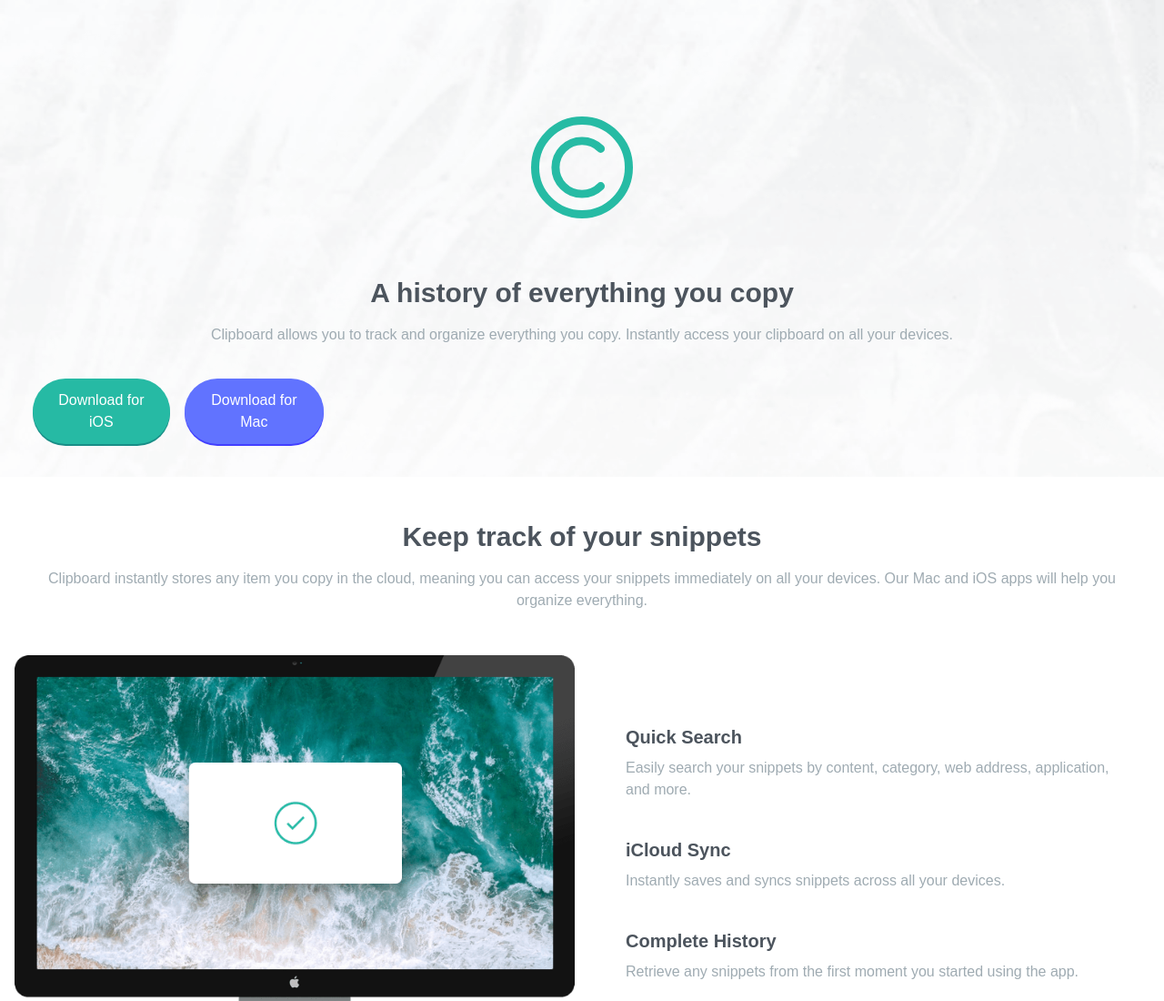
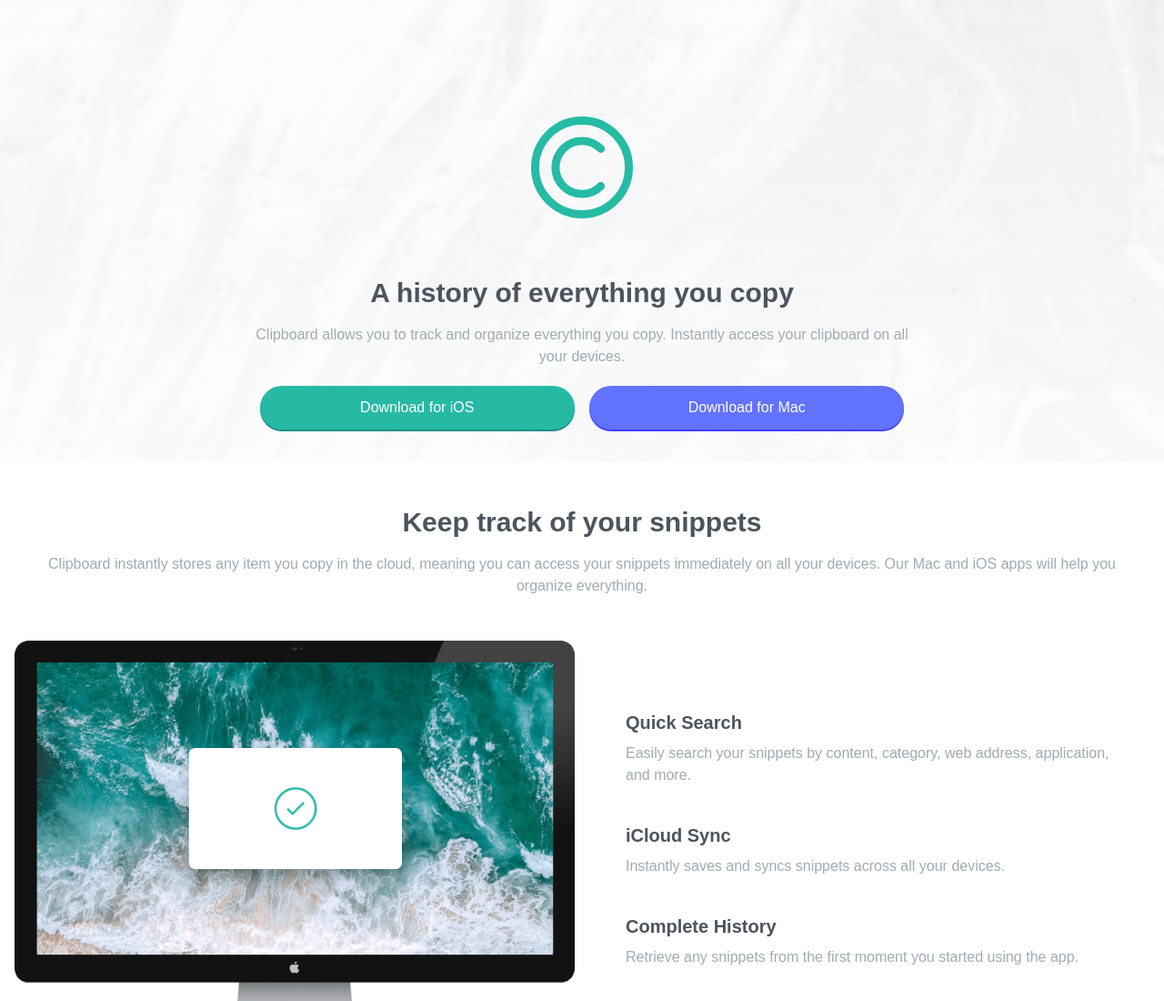
Before and after one commit to maomaoXD/clipboard-landing-page, a website: page index.html in a window 1280 px wide. Shown: the top 1100 px of the page at 91% size. Drawn offline with Linux system fonts and the light colour scheme; a web font is replaced by a local one.

Commit message:
update the header

```diff
--- a/index.html
+++ b/index.html
@@ -17,17 +17,21 @@
 <body class="font-primary text-center text-lg">
 
   <main class="container grid grid-rows-1 mx-auto">
-      <header class="grid grid-rows-1 gap-4 mb-8 header-bg p-4">
+      <header class="grid grid-rows-1 gap-4 mb-8  p-4 header-bg">
         <img src="images/logo.svg " alt="Clipboard Logo" class="mx-auto m-12 w-28 pt-16" >
 
-        <h1 class="text-neutral-700 text-3xl font-semibold">A history of <span class="block md:inline">everything you copy</span></h1>
+        <h1 class="text-neutral-700 text-3xl font-semibold">A history of <span class="block sm:inline">everything you copy</span></h1>
 
-        <p class="text-neutral-500 text-base"> Clipboard allows you to track and <span class="block md:inline"> organize everything you copy. Instantly </span>access your clipboard on all your devices.</p>
+        <div class="md:w-4/5 lg:w-3/5 mx-auto">
+          <p class="text-neutral-500 text-base"> Clipboard allows you to track and <span class="block sm:inline"> organize everything you copy. Instantly </span>access your clipboard on all your devices.</p>
 
-        <div class="flex flex-col gap-4 m-5 text-white text-base w-80 md:flex-row justify-center">
+        <div class="grid grid-rows md:grid-cols-2 gap-4 m-5 text-white text-base justify-center">
           <button class="bg-primary py-3 px-7 rounded-full shadow-custom-green">Download for iOS</button>
           <button class="bg-secondary py-3 px-7 rounded-full shadow-2xl shadow-custom-blue">Download for Mac</button>
         </div>
+
+        </div>
+
 
       </header>
 
```
Also changed, not shown: src/output.css.
